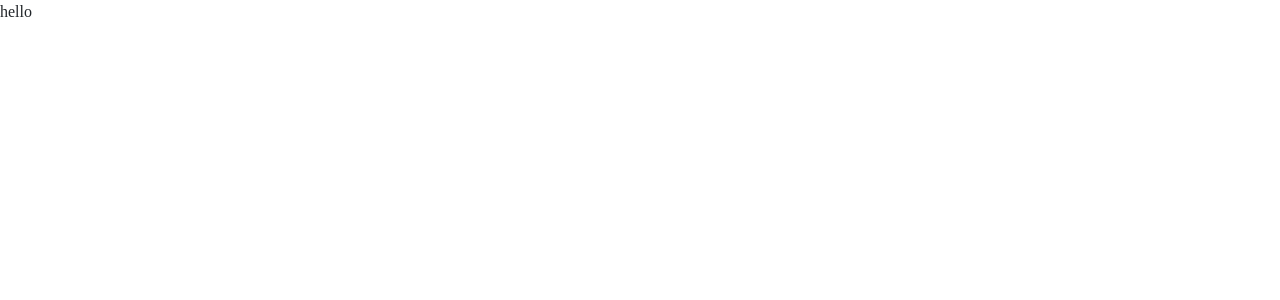
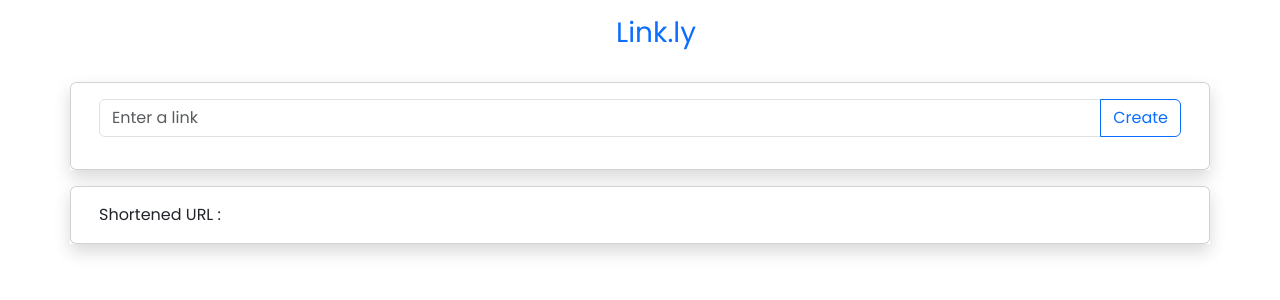
Before and after one commit to aanxniee/url-shortener, an Angular app in the folder frontend (angular)/url/: page / in a window 1280 px wide. Shown: the top 300 px of the page. Built offline with nearby package versions, Linux system fonts and the light colour scheme.

Commit message:
added link input box

```diff
--- a/frontend (angular)/url/src/app/app.component.html
+++ b/frontend (angular)/url/src/app/app.component.html
@@ -1 +1 @@
-<p>hello</p>
+<app-dashboard></app-dashboard>
--- a/frontend (angular)/url/src/app/app.module.ts
+++ b/frontend (angular)/url/src/app/app.module.ts
@@ -1,4 +1,5 @@
 import { NgModule } from '@angular/core';
+import { FormsModule } from '@angular/forms';
 import { BrowserModule } from '@angular/platform-browser';
 
 import { AppComponent } from './app.component';
@@ -10,7 +11,8 @@ import { DashboardComponent } from './dashboard/dashboard.component';
     DashboardComponent
   ],
   imports: [
-    BrowserModule
+    BrowserModule,
+    FormsModule
   ],
   providers: [],
   bootstrap: [AppComponent]
--- a/frontend (angular)/url/src/app/dashboard/dashboard.component.html
+++ b/frontend (angular)/url/src/app/dashboard/dashboard.component.html
@@ -1,13 +1,24 @@
-<div class="container-fluid">
+<div class="container">
     <div class="row">
-        Snip.ly
+        <h3 class="text-center text-primary m-3">Link.ly</h3>
     </div>
 
-    <div class="row">
+    <div class="row shadow mt-3">
         <div class="card">
             <div class="card-body">
-              This is some text within a card body.
+                <div class="input-group mb-3">
+                    <input type="text" class="form-control" placeholder="Enter a link" aria-label="Enter a link" aria-describedby="button-addon2">
+                    <button class="btn btn-outline-primary" type="button" id="button-addon2">Create</button>
+                  </div>
             </div>
           </div>
     </div>
+
+    <div class="row shadow mt-3">
+        <div class="card">
+            <div class="card-body">
+                Shortened URL :
+            </div>
+        </div>
+    </div>
 </div>
--- a/frontend (angular)/url/src/app/dashboard/dashboard.component.ts
+++ b/frontend (angular)/url/src/app/dashboard/dashboard.component.ts
@@ -1,4 +1,4 @@
-import { Component } from '@angular/core';
+import { Component, OnInit } from '@angular/core';
 
 @Component({
   selector: 'app-dashboard',
@@ -6,5 +6,10 @@ import { Component } from '@angular/core';
   styleUrls: ['./dashboard.component.css']
 })
 export class DashboardComponent {
+  url : string = ""
+  constructor() { }
 
+  ngOnInit(): void {
+
+  }
 }
--- a/frontend (angular)/url/src/index.html
+++ b/frontend (angular)/url/src/index.html
@@ -6,6 +6,7 @@
   <base href="/">
   <meta name="viewport" content="width=device-width, initial-scale=1">
   <link rel="icon" type="image/x-icon" href="assets/icon.png">
+  <link href="https://fonts.googleapis.com/css2?family=Poppins:wght@400;700&display=swap" rel="stylesheet">
   <link href="https://cdn.jsdelivr.net/npm/bootstrap@5.3.0-alpha1/dist/css/bootstrap.min.css" rel="stylesheet" integrity="sha384-GLhlTQ8iRABdZLl6O3oVMWSktQOp6b7In1Zl3/Jr59b6EGGoI1aFkw7cmDA6j6gD" crossorigin="anonymous">
 </head>
 <body>
--- a/frontend (angular)/url/src/styles.css
+++ b/frontend (angular)/url/src/styles.css
@@ -1,4 +1,4 @@
 
 * {
-    font-family: 'Spectral', serif;
+    font-family: 'Poppins', serif;
 }
```
Also changed, not shown: 1 other file (tests, documents, lock files or other folders).
